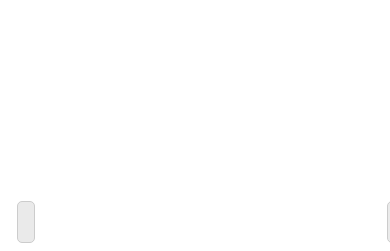
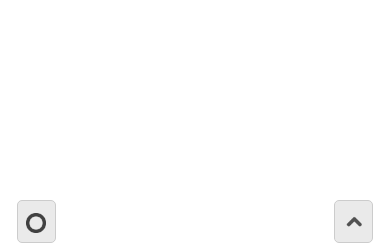
Before and after one commit to bahaa-desoky/aggrify, a Django app: page / in a window 390 px wide. Shown: the part 593-844 px from the top of the page. Run offline with Django 3.2, Linux system fonts and the light colour scheme; some libraries are stand-ins or nearby versions.

Commit message:
Added media queries to make the two buttons appear as they should on mobile devices

```diff
--- a/aggrify_app/static/aggrify_app/index.css
+++ b/aggrify_app/static/aggrify_app/index.css
@@ -99,7 +99,6 @@
   font-weight: 200;
 }
 
-
 /*modals*/
 .modalDialog {
   position: fixed;
@@ -142,52 +141,33 @@
     color: black;
 }
 
+/*to the top button*/
+.footer_top {
+  position:fixed;
+  bottom: 1vh;
+  right: 2vh;
+  width:5vw;
+  margin: 0 auto;
+}
+
+/* sources button */
+.footer_sources {
+  position:fixed;
+  bottom: 1vh;
+  left: 2vh;
+  width:5vw;
+  margin: 0 auto;
+}
+
+/* top and sources button images */
 .footer_img {
   width: 50%;
   background-color: #eaeaea;
   border: 1px solid #cccccc;
   border-radius: 5px;
-  padding: 0.5rem;
+  padding: 1vh;
 }
 
-/*to the top button*/
-footer {
-  position:fixed;
-  bottom: 1vh;
-  right: -2vh;
-  width:5%;
-  margin: 0 auto;
-}
-
-.footer_sources {
-  position:fixed;
-  bottom: 1vh;
-  left: 2vh;
-  width:5%;
-  margin: 0 auto;
-}
-
-.choose_sources_menu{
-  width: 50%;
-  background-color: #eaeaea;
-  border: 1px solid #cccccc;
-  border-radius: 5px;
-  padding: 0.5rem;
-}
-
-/* this styles the sources menu 'circle'*/
-.sources_show img {
-  width: 10px;
-  position: relative;
-  right: -4px;
-  top: 5px;
-}
-
-.sources_show{
-  cursor: pointer;
-  position:absolute;
-  right:10px;
-}
 
 /* modal checkboxes */
 form {
@@ -321,3 +301,16 @@
     overflow-y: auto;
   }
 }
+
+/* buttons */
+@media (max-width: 50rem) {
+  .footer_top {
+    width: 10%;
+  }
+  .footer_sources {
+    width: 10%;
+  }
+  .footer_img {
+    width: 100%;
+  }
+}
--- a/aggrify_app/templates/aggrify_app/index.html
+++ b/aggrify_app/templates/aggrify_app/index.html
@@ -88,11 +88,11 @@
 
 
     <!-- footer buttons -->
-    <footer>
+    <div class="footer_top">
         <div onclick="topFunction()" class="footer_img">
             <img src="{% static 'aggrify_app/up_arrow.png' %}" alt="">
         </div>
-    </footer>
+    </div>
 
     <div class="footer_sources">
         <div onclick="window.location.href='#openModal-sources'" class="footer_img">
```
